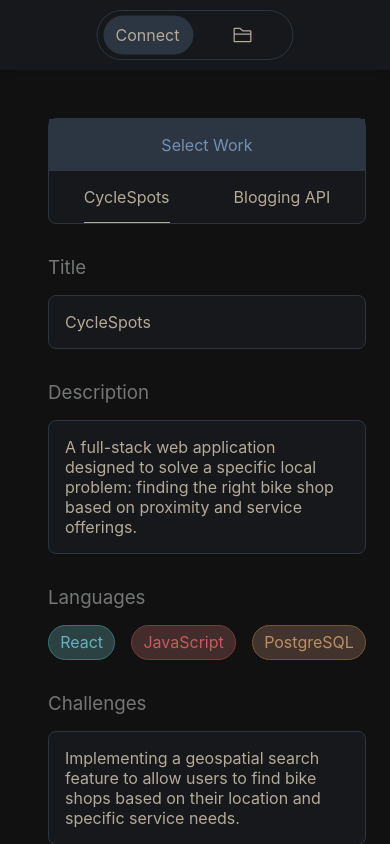
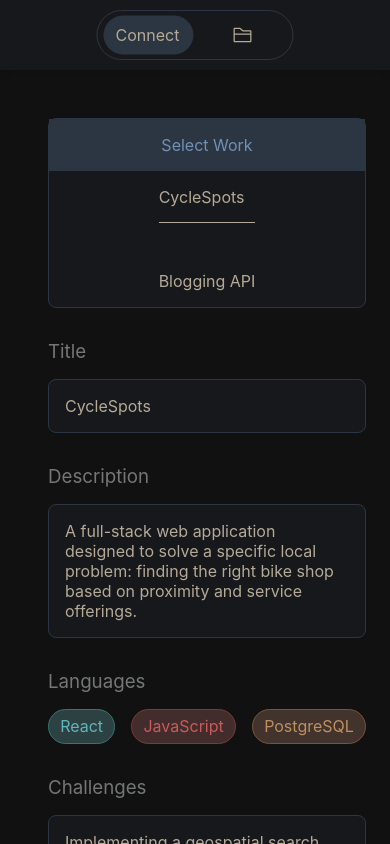
Before and after one commit to aubreymae/swe-portfolio, a React (Create React App) app: page /works in a window 390 px wide. Shown: the top 844 px of the page. Built offline with nearby package versions, Linux system fonts and the light colour scheme; a web font is replaced by a local one.

Commit message:
Changed flex direction for works list in mobile view

```diff
--- a/src/components/WorksList/WorksList.css
+++ b/src/components/WorksList/WorksList.css
@@ -65,3 +65,9 @@
     overflow-x: scroll;
   }
 }
+
+@media (width <= 500px) {
+  .works-list {
+    flex-direction: column;
+  }
+}
```
